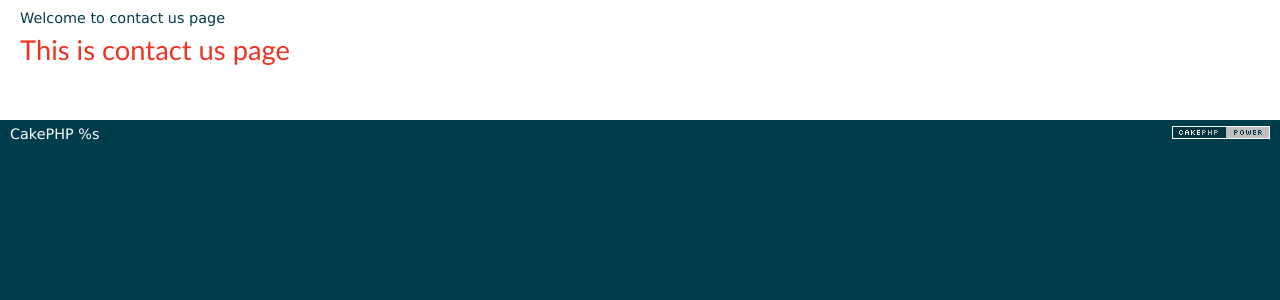
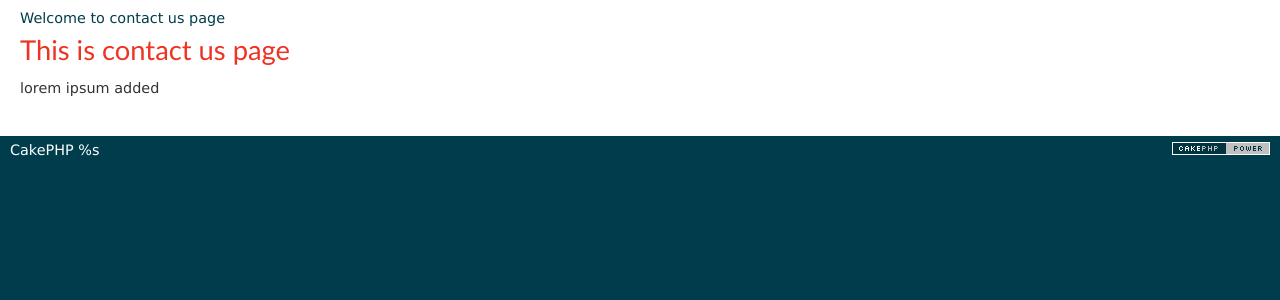
Before and after one commit to eximiusguy/automatic-deployment, a CakePHP app: the page made by app/View/Pages/contact.ctp in a window 1280 px wide. Shown: the part 47-347 px from the top of the page. Run offline with PHP 8.4 and a stand-in for CakePHP, Linux system fonts and the light colour scheme; the template is opened without the code that fills it, so the values that code supplies are empty; some libraries are stand-ins or nearby versions.

Commit message:
contact ctp edited

```diff
--- a/app/View/Pages/contact.ctp
+++ b/app/View/Pages/contact.ctp
@@ -1,3 +1,5 @@
 <h1> Welcome to contact us page</h1>
 
 <h2> This is contact us page</h2>
+
+lorem ipsum added
```
